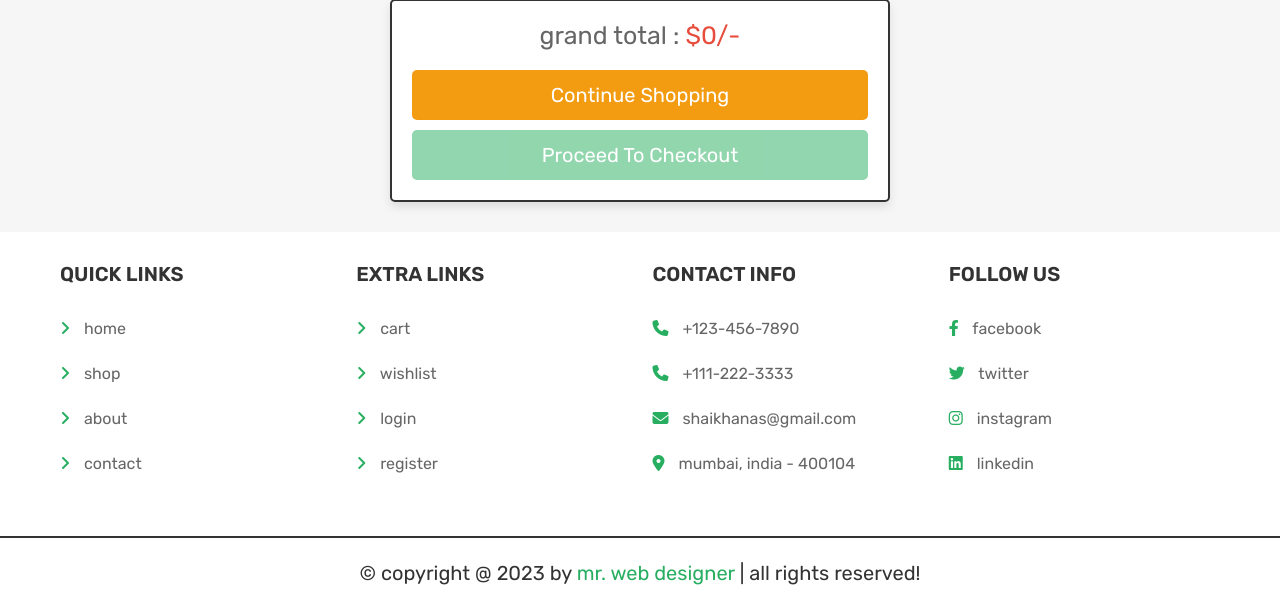
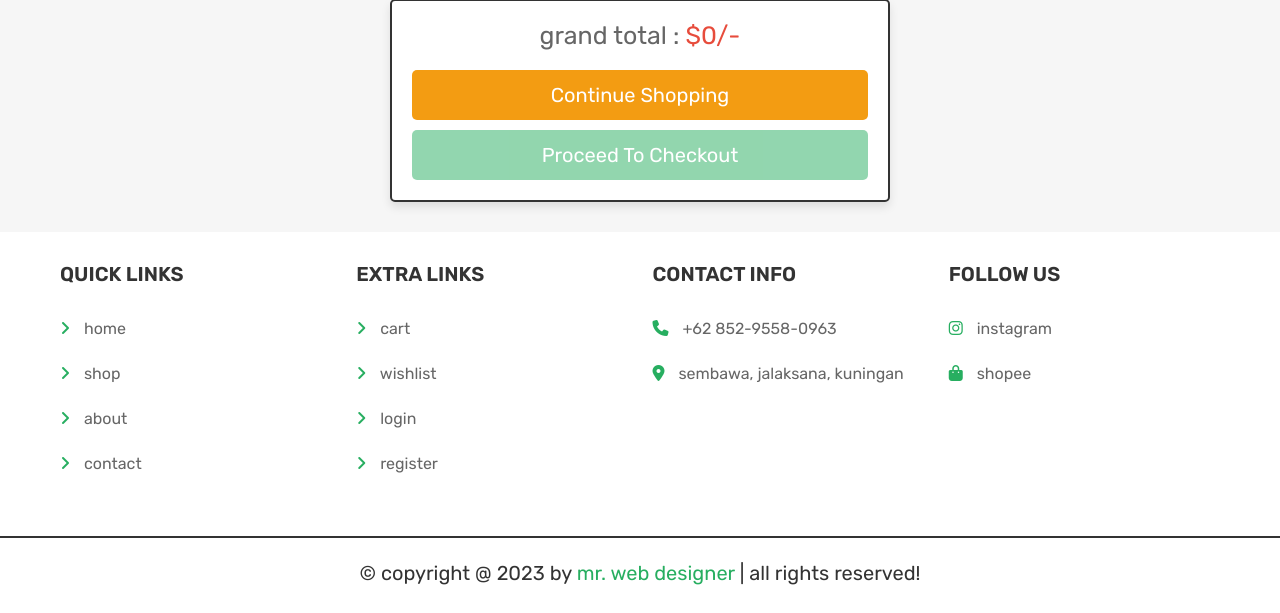
Before and after one commit to aldopurwanda0401/Hanaku, a PHP site: page /cart.php in a window 1280 px wide. Shown: the part 240-853 px from the top of the page. Run offline with PHP 8.4, Linux system fonts and the light colour scheme; data that the repository does not hold is empty; some libraries are stand-ins or nearby versions.

Commit message:
ubah home jadi index,edit gambar kategori, edit footer

```diff
--- a/config.php
+++ b/config.php
@@ -2,7 +2,7 @@
 
 $db_name = "mysql:host=localhost;dbname=db_hanaku";
 $username = "root";
-$password = "";
+$password = "root";
 
 $conn = new PDO($db_name, $username, $password);
 
--- a/css/style.css
+++ b/css/style.css
@@ -59,6 +59,8 @@
 
 .home-category .box-container .box img {
   width: 100%;
+  height: 250px;
+  object-fit: cover;
   margin-bottom: 1rem;
 }
 
--- a/footer.php
+++ b/footer.php
@@ -4,7 +4,7 @@
 
       <div class="box">
          <h3>quick links</h3>
-         <a href="home.php"> <i class="fas fa-angle-right"></i> home</a>
+         <a href="index.php"> <i class="fas fa-angle-right"></i> home</a>
          <a href="shop.php"> <i class="fas fa-angle-right"></i> shop</a>
          <a href="about.php"> <i class="fas fa-angle-right"></i> about</a>
          <a href="contact.php"> <i class="fas fa-angle-right"></i> contact</a>
@@ -20,18 +20,14 @@
 
       <div class="box">
          <h3>contact info</h3>
-         <p> <i class="fas fa-phone"></i> +123-456-7890 </p>
-         <p> <i class="fas fa-phone"></i> +111-222-3333 </p>
-         <p> <i class="fas fa-envelope"></i> shaikhanas@gmail.com </p>
-         <p> <i class="fas fa-map-marker-alt"></i> mumbai, india - 400104 </p>
+         <a target="_blank" href="https://api.whatsapp.com/send?phone=6285295580963"><i class="fas fa-phone"></i> +62 852-9558-0963</a>
+         <a target="_blank" href="https://maps.app.goo.gl/GcV1evy7yzV5XTJo7"> <i class="fas fa-map-marker-alt"></i> sembawa, jalaksana, kuningan </a>
       </div>
 
       <div class="box">
          <h3>follow us</h3>
-         <a href="#"> <i class="fab fa-facebook-f"></i> facebook </a>
-         <a href="#"> <i class="fab fa-twitter"></i> twitter </a>
-         <a href="#"> <i class="fab fa-instagram"></i> instagram </a>
-         <a href="#"> <i class="fab fa-linkedin"></i> linkedin </a>
+         <a target="_blank" href="https://www.instagram.com/hanaku.snack/"> <i class="fab fa-instagram"></i> instagram </a>
+         <a target="_blank" href="https://shopee.co.id/hanakusnack"> <i class="fa fa-shopping-bag"></i> shopee </a>
       </div>
 
    </section>
--- a/header.php
+++ b/header.php
@@ -34,10 +34,10 @@ if(isset($message)){
 
    <div class="flex">
 
-      <a href="home.php" class="logo">Hanaku<span>.</span></a>
+      <a href="index.php" class="logo">Hanaku<span>.</span></a>
 
       <nav class="navbar">
-         <a href="home.php">home</a>
+         <a href="index.php">home</a>
          <a href="shop.php">shop</a>
          <a href="orders.php">orders</a>
          <a href="about.php">about</a>
--- a/login.php
+++ b/login.php
@@ -28,7 +28,7 @@ if(isset($_POST['submit'])){
       }elseif($row['user_type'] == 'user'){
 
          $_SESSION['user_id'] = $row['id'];
-         header('location:home.php');
+         header('location:index.php');
 
       }else{
          $message[] = 'no user found!';
--- /dev/null
+++ b/tes.php
@@ -0,0 +1 @@
+<?="hai";?>
```
Also changed, not shown: index.php (renamed from home.php, +10 -9 lines), uploaded_img/gemblong_ubi_balado.jpeg (added), uploaded_img/gemblong_ubi_rasa_coklat.jpeg (added), uploaded_img/gemblong_ubi_sayur.jpeg (added), uploaded_img/gemblong_ubi_ungu.jpeg (added), uploaded_img/gemblong_ubi_ungu_wijen.jpeg (added), uploaded_img/gemblong_variasi.jpeg (added), uploaded_img/logo.jpeg (added).
